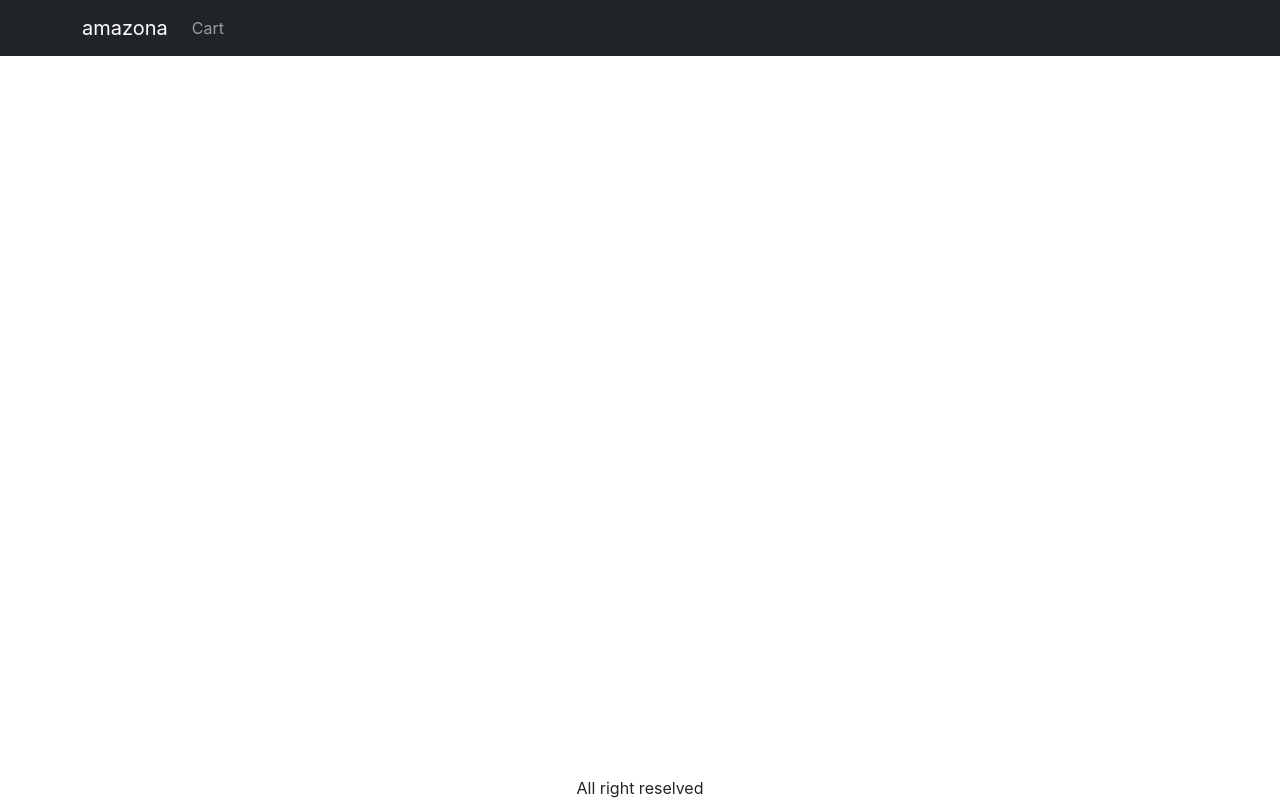
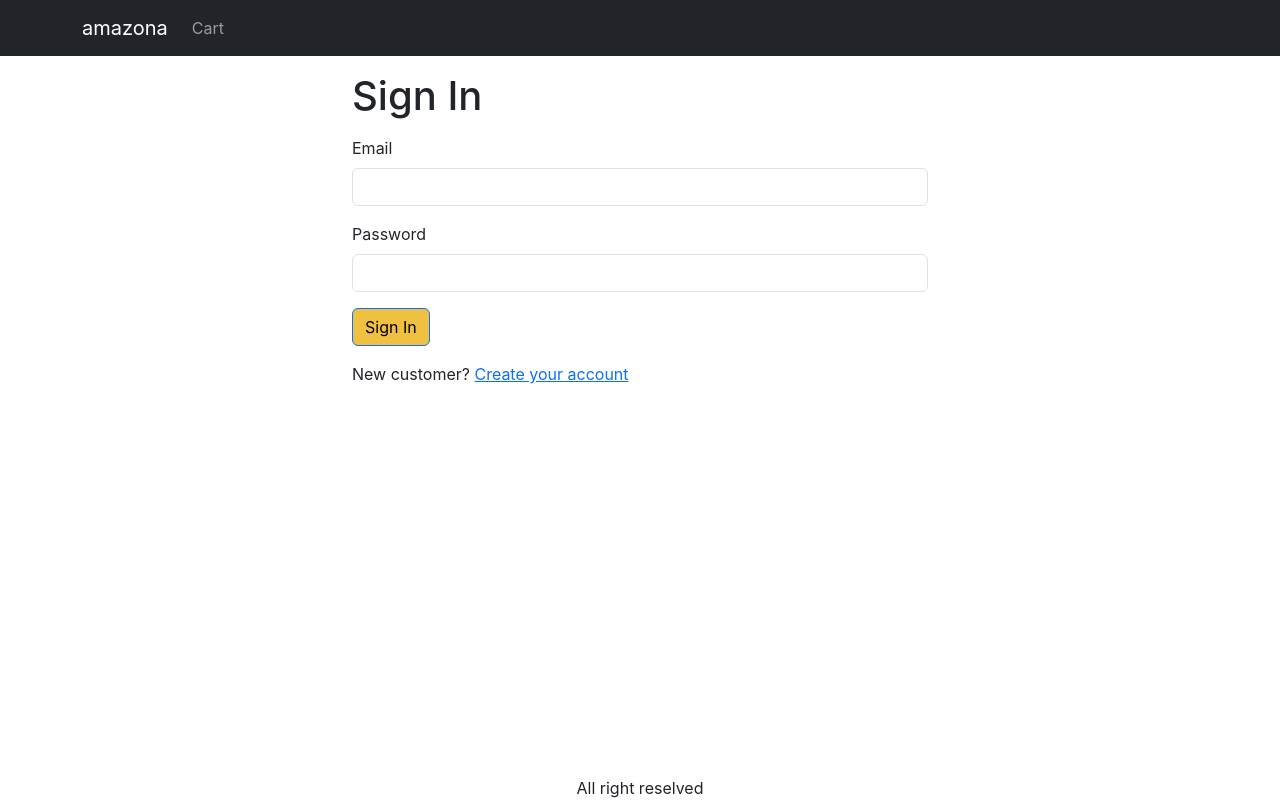
Before and after one commit to adhasan7/amazon, a React (Create React App) app in the folder frontend/: page /Signin in a window 1280 px wide. Built offline with nearby package versions, Linux system fonts and the light colour scheme.

Commit message:
Create Signin Screen

```diff
--- a/frontend/src/App.js
+++ b/frontend/src/App.js
@@ -11,6 +11,7 @@
 import { useContext } from "react";
 import { Store } from "./Store";
 import CartScreen from "./screens/CartScreen";
+import SigninScreen from "./screens/SigninScreen";
 function App() {
   const { state } = useContext(Store);
   const { cart } = state;
@@ -41,6 +42,7 @@
             <Routes>
               <Route path='/product/:slug' element={<ProductScreen />} />
               <Route path='/cart' element={<CartScreen />} />
+              <Route path='/Signin' element={<SigninScreen />} />
               <Route path='/' element={<HomeScreen />} />
             </Routes>
           </Container>
--- a/frontend/src/index.css
+++ b/frontend/src/index.css
@@ -41,3 +41,6 @@
 .img-thumbnail {
   height: 80px;
 }
+.small-container {
+  max-width: 600px;
+}
--- /dev/null
+++ b/frontend/src/screens/SigninScreen.js
@@ -0,0 +1,37 @@
+import React from "react";
+import { Link, useLocation } from "react-router-dom"; // Mengimpor useLocation dari react-router-dom
+import Container from "react-bootstrap/Container";
+import Form from "react-bootstrap/Form";
+import Button from "react-bootstrap/Button";
+import { Helmet } from "react-helmet-async";
+
+export default function SigninScreen() {
+  const { search } = useLocation();
+  const redirectInUrl = new URLSearchParams(search).get("redirect");
+  const redirect = redirectInUrl ? redirectInUrl : "/";
+  return (
+    <Container className='small-container'>
+      <Helmet>
+        <title>Sign In</title>
+      </Helmet>
+      <h1 className='my-3'>Sign In</h1>
+      <Form>
+        <Form.Group className='mb-3' controlId='email'>
+          <Form.Label>Email</Form.Label>
+          <Form.Control type='email' required />
+        </Form.Group>
+        <Form.Group className='mb-3' controlId='password'>
+          <Form.Label>Password</Form.Label>
+          <Form.Control type='password' required />
+        </Form.Group>
+        <div className='mb-3'>
+          <Button type='submit'>Sign In</Button>
+        </div>
+        <div className='mb-3'>
+          New customer?{" "}
+          <Link to={`/Signup?redirect=${redirect}`}>Create your account</Link>
+        </div>
+      </Form>
+    </Container>
+  );
+}
```
Also changed, not shown: 1 other file (tests, documents, lock files or other folders).
